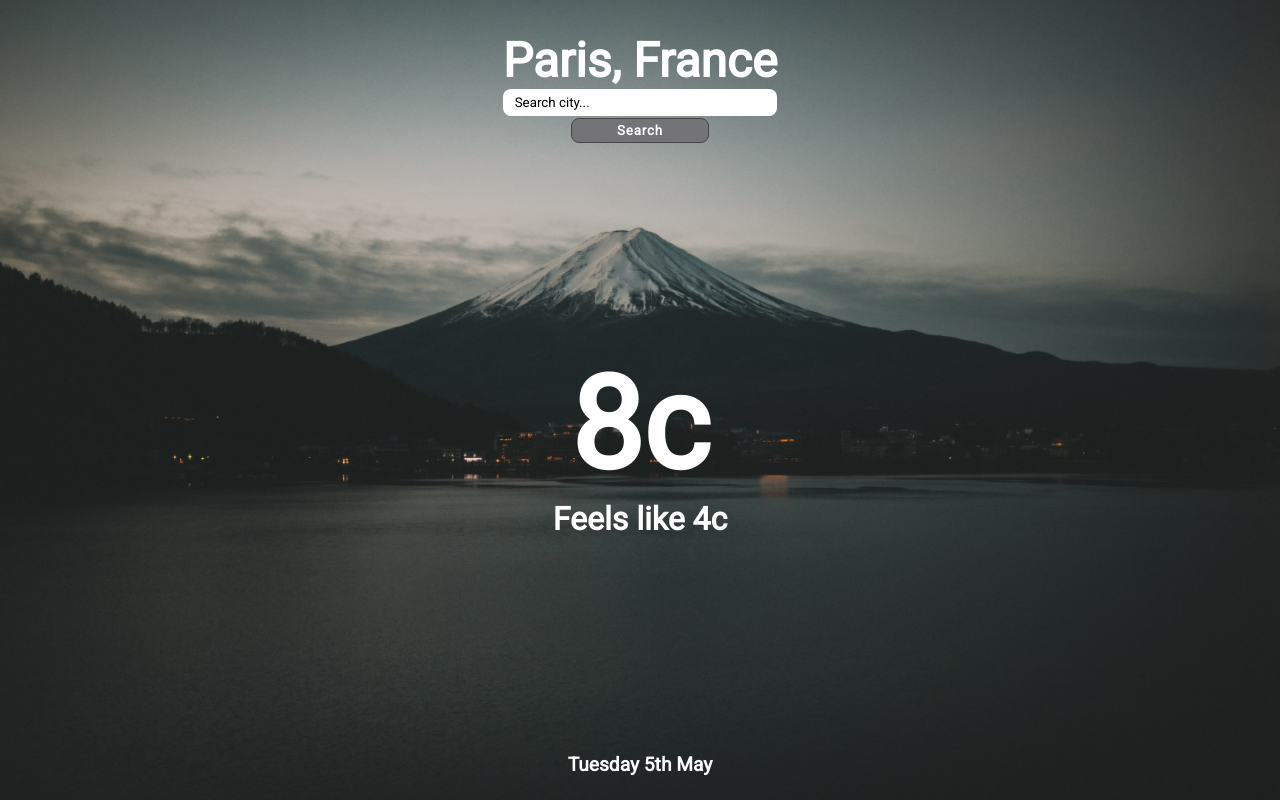
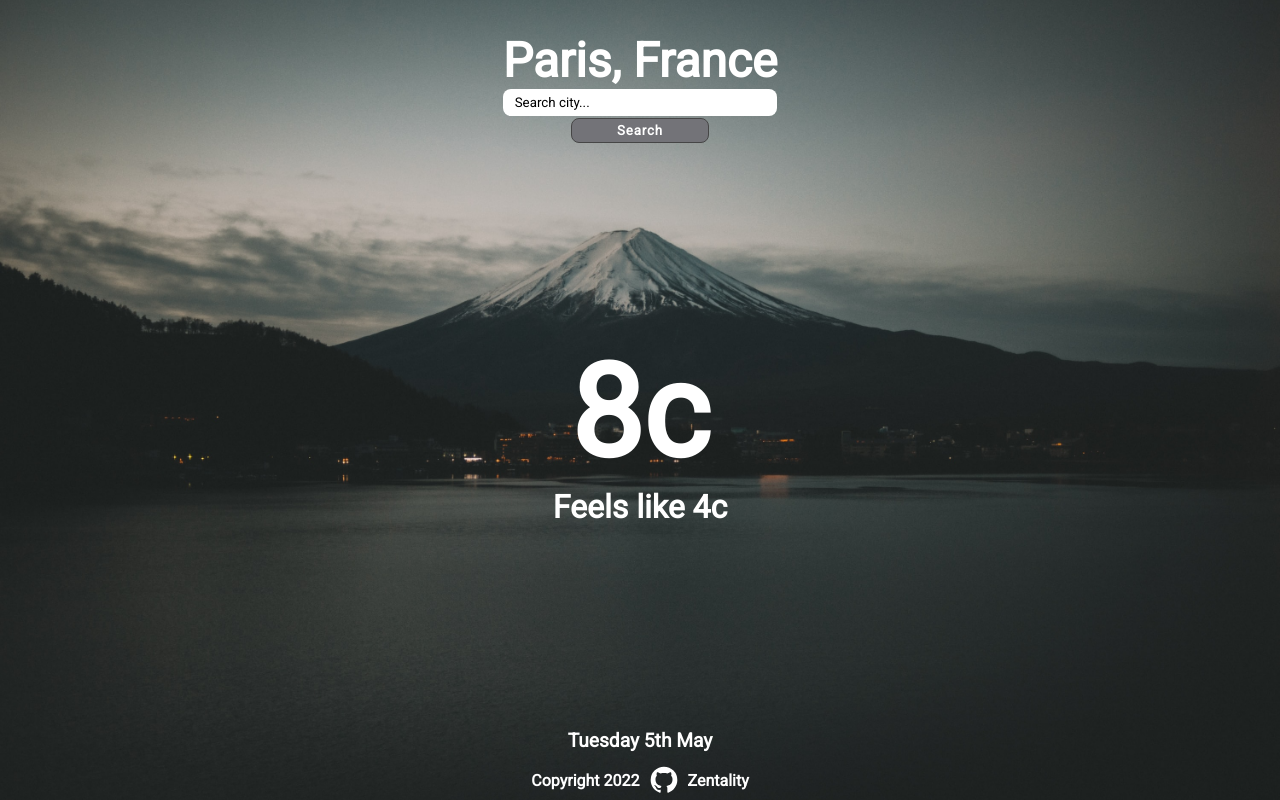
Before and after one commit to Zentality/Weather-App---TOP, a website built with webpack: page dist/index.html in a window 1280 px wide. Built offline with Linux system fonts and the light colour scheme; no server answers.

Commit message:
Add footer

```diff
--- a/src/styles.scss
+++ b/src/styles.scss
@@ -16,13 +16,17 @@ html {
   background-position: center center;
 }
 
+body {
+  overflow-y: overlay;
+}
+
 .wrapper {
-  padding: 32px 0 0 0;
+  height: 100vh;
+  padding: 32px 32px 0;
   display: flex;
   flex-direction: column;
   justify-content: space-between;
   align-items: center;
-  height: 100vh;
   box-sizing: border-box;
 }
 
@@ -83,7 +87,6 @@ html {
 }
 
 .forecast {
-  padding: 0 16px 16px;
   box-sizing: border-box;
   width: 100%;
   display: flex;
@@ -109,3 +112,27 @@ html {
     padding-left: 8px;
   }
 }
+
+.footer {
+  padding: 4px;
+  box-sizing: border-box;
+  display: flex;
+  justify-content: center;
+  align-items: center;
+  a {
+    display: flex;
+    justify-content: center;
+    align-items: center;
+    text-decoration: none;
+  }
+  img {
+    filter: invert(100%) sepia(0%) saturate(3%) hue-rotate(141deg) brightness(102%) contrast(100%);
+    margin: 0 8px;
+    transition-duration: 200ms;
+    height: 32px;
+  }
+  img:hover {
+    transition-duration: 1000ms;
+    transform: rotate(720deg) scale(1.2);
+  }
+}
```
Also changed, not shown: dist/github.svg (added), dist/index.html, dist/main.js, src/styles.css, 1 other file.
